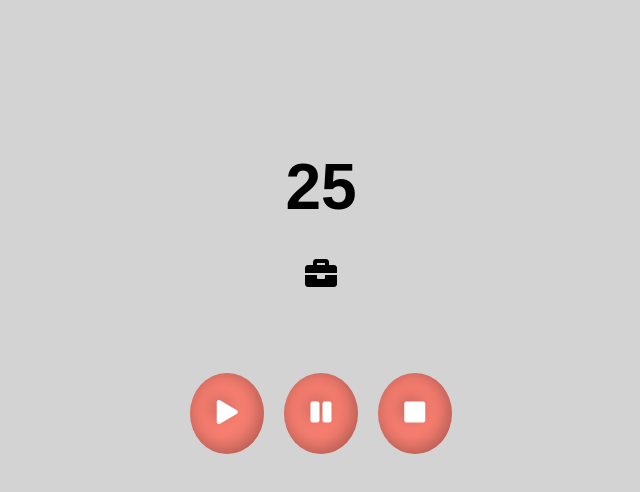
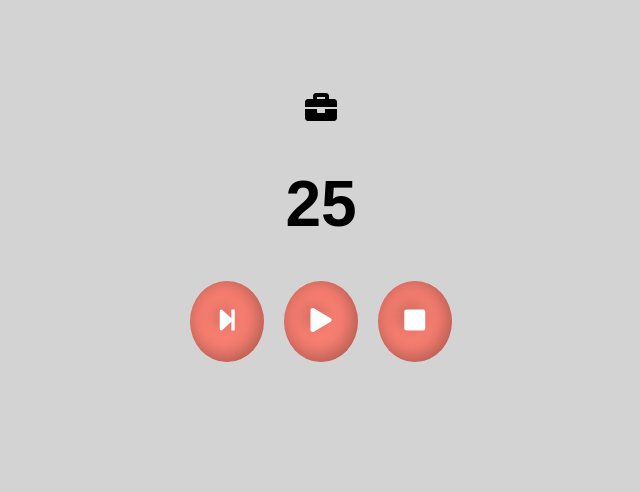
Before and after one commit to MatthieuNadeau96/Pomodoro-Timer, a React (Create React App) app: page / in a window 1280 px wide. Shown: the top 492 px of the page, without its empty margins (319-959 px from the left). Built offline with nearby package versions, Linux system fonts and the light colour scheme.

Commit message:
a bit of restructuring

```diff
--- a/src/App.css
+++ b/src/App.css
@@ -1,17 +1,18 @@
 .App {
   text-align: center;
   height: 100%;
+  margin: 40px auto;
   padding: 50px 0;
 }
 
 .counter {
-  margin: 100px auto 20px auto;
+  margin: 40px auto 40px auto;
   font-size: 4em;
 }
 
 .workPlayIcon {
   font-size: 2em;
-  margin-bottom: 80px;
+  margin: 0px;
 }
 
 .actionBtn {
--- a/src/components/Timer.js
+++ b/src/components/Timer.js
@@ -4,7 +4,7 @@ class Timer extends Component {
 
   state = {
     count: 25,
-
+    counting: false,
     workTime: true,
     breakTime: false,
     bigBreakTime: false
@@ -12,14 +12,27 @@ class Timer extends Component {
 
 
   render() {
-    const {count, workTime} = this.state
+    const {count, counting, workTime} = this.state
     return (
       <div>
+        <p className="workPlayIcon"> { workTime ? <i class="fas fa-briefcase"/> : <i class="fas fa-coffee"/>} </p>
         <h1 className="counter">{count}</h1>
-        <p className="workPlayIcon"> { workTime ? <i class="fas fa-briefcase"></i> : <i class="fas fa-coffee"></i>} </p>
-        <button className="play actionBtn" onClick={this.startTimer}><i class="fas fa-play"></i></button>
-        <button className="pause actionBtn" onClick={this.pauseTimer}><i class="fas fa-pause"></i></button>
-        <button className="stop actionBtn" onClick={this.stopTimer}><i class="fas fa-stop"></i></button>
+
+        <button className="skip actionBtn"><i class="fas fa-step-forward"/></button>
+        {
+          counting ?
+          <button
+            className="play actionBtn"
+            onClick={this.pauseTimer}>
+            <i class="fas fa-pause"/>
+          </button>
+            : <button
+                className="play actionBtn"
+                onClick={this.startTimer}>
+                <i class="fas fa-play"/>
+              </button>
+        }
+        <button className="stop actionBtn" onClick={this.stopTimer}><i class="fas fa-stop"/></button>
       </div>
     );
   }
@@ -28,6 +41,8 @@ class Timer extends Component {
   startTimer = () => {
     const {workTimer, breakTimer, bigBreakTimer} = this.props
     const {workTime, breakTime, bigBreakTime} = this.state
+
+    this.setState({counting: true})
 
     if(workTime) {
       this.setState({ count: workTimer })
@@ -76,6 +91,7 @@ class Timer extends Component {
 
   pauseTimer = () => {
     clearInterval(this.myInterval);
+    this.setState({counting: false})
   }
 
   stopTimer = () => {
@@ -87,6 +103,7 @@ class Timer extends Component {
   }
   componentWillUnmount() {
     clearInterval(this.myInterval);
+    this.setState({counting: false})
   }
 
 }
```
